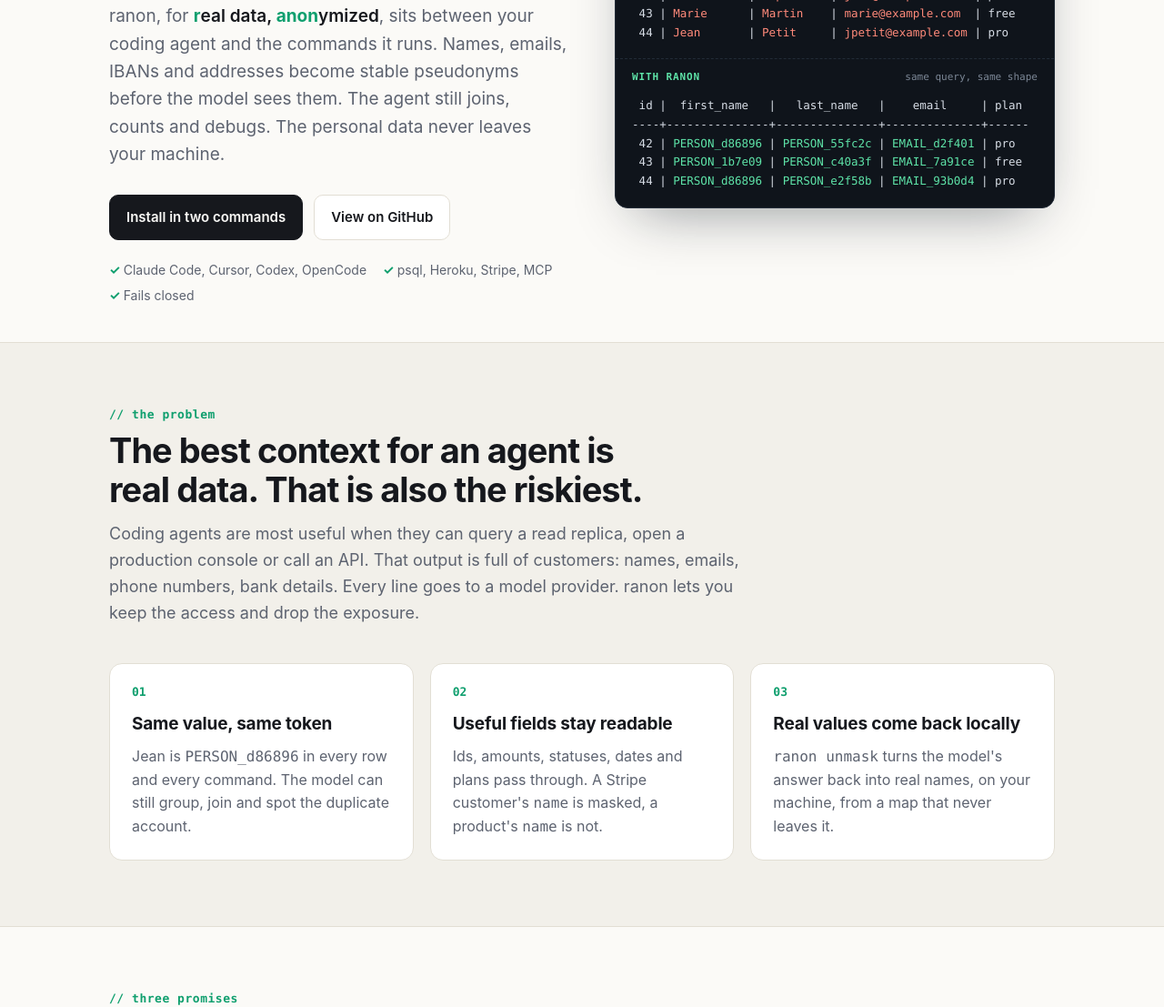
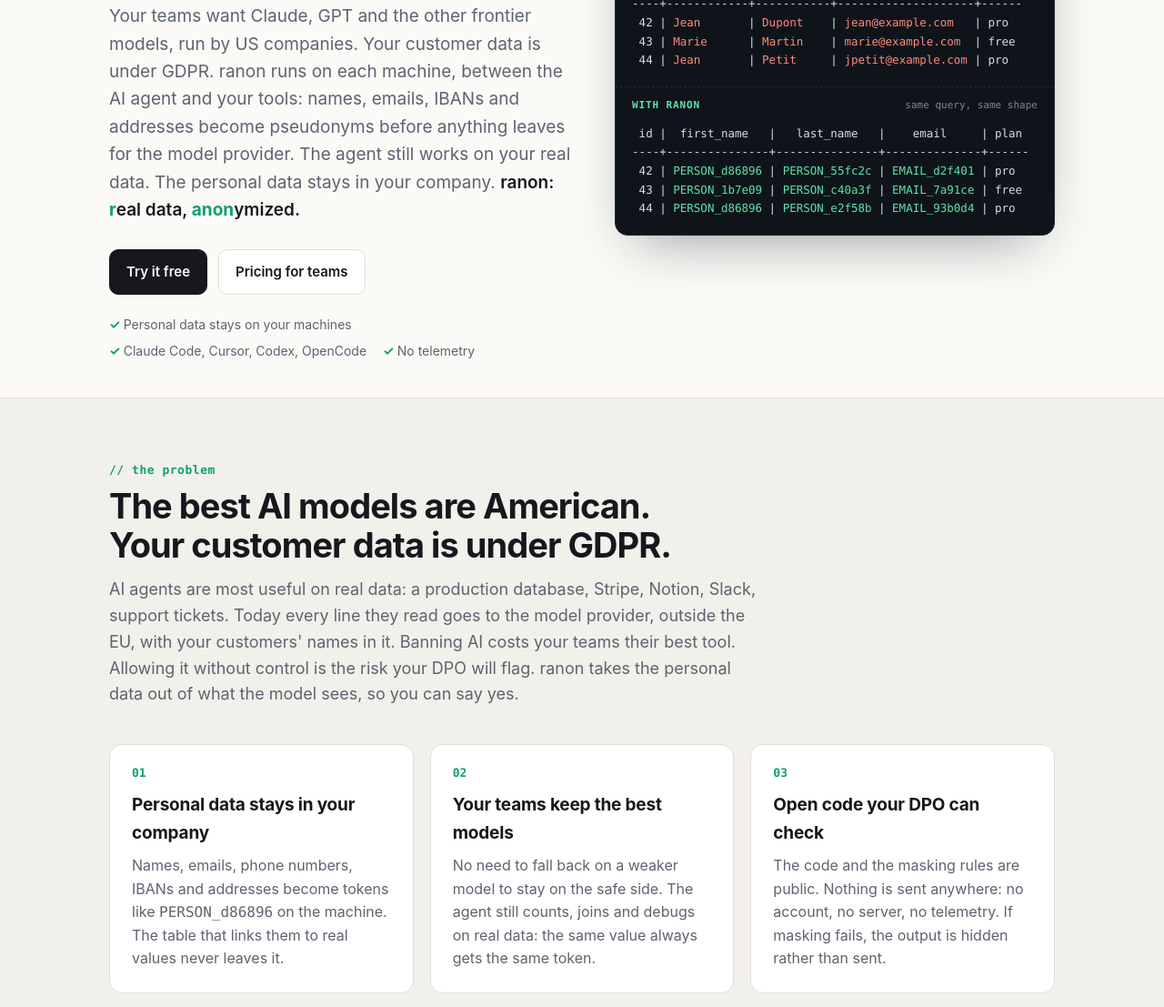
Before and after one commit to ludovicl/ranon, a plain HTML site: page site/index.html in a window 1280 px wide. Shown: the part 426-1533 px from the top of the page at 91% size. Drawn offline with Linux system fonts and the light colour scheme.

Commit message:
Lead the landing page with frontier AI on customer data under GDPR
The page now says what a team buys: use Claude, GPT and other frontier
models on real customer data without sending them personal data. The
technical sections stay below for developers.

```diff
--- a/site/index.html
+++ b/site/index.html
@@ -3,10 +3,10 @@
 <head>
 <meta charset="utf-8">
 <meta name="viewport" content="width=device-width, initial-scale=1">
-<title>ranon · mask personal data before your agent reads it</title>
-<meta name="description" content="ranon masks names, emails, IBANs and addresses in command output before it reaches an LLM coding agent. One Rust binary, local only, fails closed.">
-<meta property="og:title" content="ranon · mask personal data before your agent reads it">
-<meta property="og:description" content="Let your coding agent query production. ranon replaces personal data with stable pseudonyms before the model sees it.">
+<title>ranon · use frontier AI on customer data, keep the personal data home</title>
+<meta name="description" content="Let your teams use Claude, GPT and other frontier AI models on customer data without sending them personal data. ranon replaces names, emails and IBANs with pseudonyms on your machines, before anything reaches the model provider. Built for GDPR.">
+<meta property="og:title" content="ranon · use frontier AI on customer data, keep the personal data home">
+<meta property="og:description" content="Claude, GPT and the best AI models work on your real data. Personal data never reaches them. Built for GDPR.">
 <meta property="og:url" content="https://ranon.app/">
 <meta property="og:type" content="website">
 <meta property="og:image" content="https://ranon.app/og.png">
@@ -213,17 +213,17 @@ footer .wrap { display: flex; flex-wrap: wrap; gap: 10px 24px; justify-content:
 
   <div class="hero">
     <div>
-      <span class="eyebrow">Source available · Rust · free up to 3 users</span>
-      <h1>Your agent reads prod.<br><em>Your users' names stay home.</em></h1>
-      <p class="lede">ranon, for <span class="acr"><b>r</b>eal data, <b>anon</b>ymized</span>, sits between your coding agent and the commands it runs. Names, emails, IBANs and addresses become stable pseudonyms before the model sees them. The agent still joins, counts and debugs. The personal data never leaves your machine.</p>
+      <span class="eyebrow">Built for GDPR · Claude, GPT, Gemini · free up to 3 users</span>
+      <h1>Frontier AI on your customer data.<br><em>Personal data stays home.</em></h1>
+      <p class="lede">Your teams want Claude, GPT and the other frontier models, run by US companies. Your customer data is under GDPR. ranon runs on each machine, between the AI agent and your tools: names, emails, IBANs and addresses become pseudonyms before anything leaves for the model provider. The agent still works on your real data. The personal data stays in your company. <span class="acr">ranon: <b>r</b>eal data, <b>anon</b>ymized.</span></p>
       <div class="cta">
-        <a class="btn btn-primary" href="#install">Install in two commands</a>
-        <a class="btn" href="https://github.com/ludovicl/ranon">View on GitHub</a>
+        <a class="btn btn-primary" href="#install">Try it free</a>
+        <a class="btn" href="#pricing">Pricing for teams</a>
       </div>
       <div class="meta">
+        <span>Personal data stays on your machines</span>
         <span>Claude Code, Cursor, Codex, OpenCode</span>
-        <span>psql, Heroku, Stripe, MCP</span>
-        <span>Fails closed</span>
+        <span>No telemetry</span>
       </div>
     </div>
 
@@ -249,21 +249,21 @@ footer .wrap { display: flex; flex-wrap: wrap; gap: 10px 24px; justify-content:
 <section class="alt" id="problem">
   <div class="wrap">
     <p class="kicker">// the problem</p>
-    <h2>The best context for an agent is real data. That is also the riskiest.</h2>
-    <p class="sub">Coding agents are most useful when they can query a read replica, open a production console or call an API. That output is full of customers: names, emails, phone numbers, bank details. Every line goes to a model provider. ranon lets you keep the access and drop the exposure.</p>
+    <h2>The best AI models are American. Your customer data is under GDPR.</h2>
+    <p class="sub">AI agents are most useful on real data: a production database, Stripe, Notion, Slack, support tickets. Today every line they read goes to the model provider, outside the EU, with your customers' names in it. Banning AI costs your teams their best tool. Allowing it without control is the risk your DPO will flag. ranon takes the personal data out of what the model sees, so you can say yes.</p>
 
     <div class="steps">
       <div class="step">
-        <h3>Same value, same token</h3>
-        <p>Jean is <span class="mono">PERSON_d86896</span> in every row and every command. The model can still group, join and spot the duplicate account.</p>
+        <h3>Personal data stays in your company</h3>
+        <p>Names, emails, phone numbers, IBANs and addresses become tokens like <span class="mono">PERSON_d86896</span> on the machine. The table that links them to real values never leaves it.</p>
       </div>
       <div class="step">
-        <h3>Useful fields stay readable</h3>
-        <p>Ids, amounts, statuses, dates and plans pass through. A Stripe customer's <span class="mono">name</span> is masked, a product's <span class="mono">name</span> is not.</p>
+        <h3>Your teams keep the best models</h3>
+        <p>No need to fall back on a weaker model to stay on the safe side. The agent still counts, joins and debugs on real data: the same value always gets the same token.</p>
       </div>
       <div class="step">
-        <h3>Real values come back locally</h3>
-        <p><span class="mono">ranon unmask</span> turns the model's answer back into real names, on your machine, from a map that never leaves it.</p>
+        <h3>Open code your DPO can check</h3>
+        <p>The code and the masking rules are public. Nothing is sent anywhere: no account, no server, no telemetry. If masking fails, the output is hidden rather than sent.</p>
       </div>
     </div>
   </div>
```
Also changed, not shown: site/og.png.
